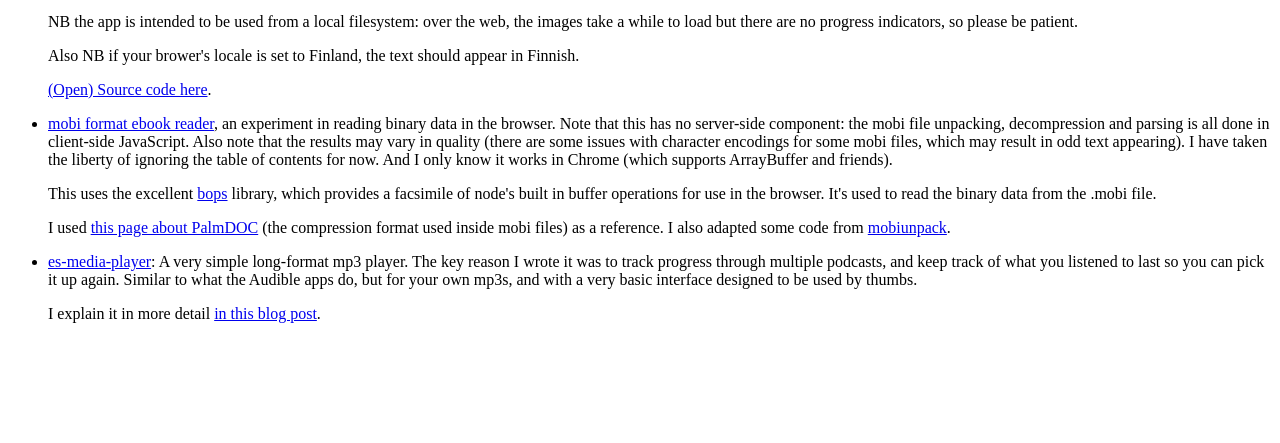
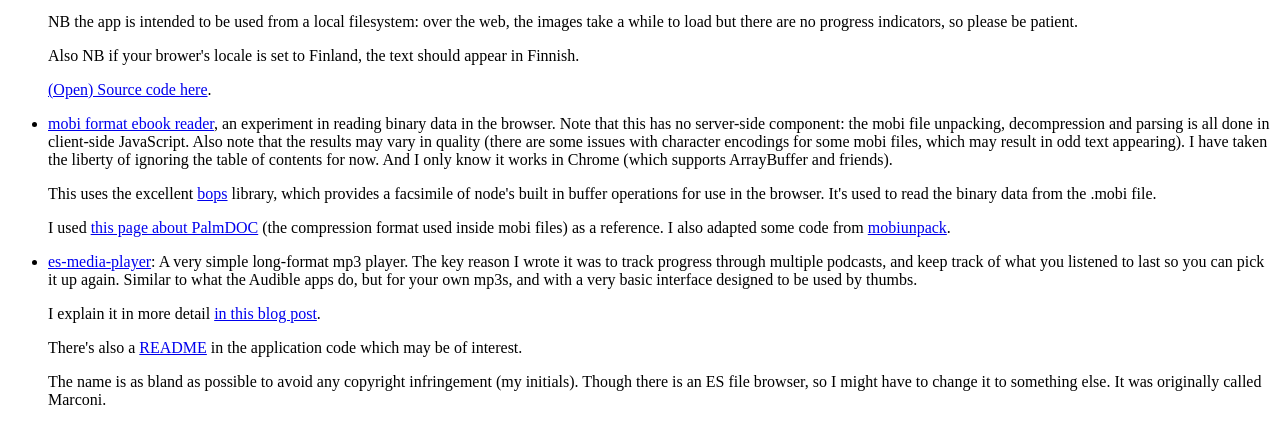
Before and after one commit to townxelliot/townxelliot.github.io, a plain HTML site: page index.html in a window 1280 px wide. Shown: the part 101-544 px from the top of the page. Drawn offline with Linux system fonts and the light colour scheme.

Commit message:
Add a bit more explanation about es-media-player

```diff
--- a/index.html
+++ b/index.html
@@ -55,6 +55,13 @@ to be used by thumbs.</p>
 <p>I explain it in more detail
 <a href="http://www.townx.org/blog/elliot/experiences-firefox-os-and-zte-open#marconi">in
 this blog post</a>.</p>
+
+<p>There's also a <a href="es-media-player/README.md">README</a> in the
+application code which may be of interest.</p>
+
+<p>The name is as bland as possible to avoid any copyright infringement
+(my initials). Though there is an ES file browser, so I might have
+to change it to something else. It was originally called Marconi.</p>
 </li>
 
 </ul>
```
Also changed, not shown: es-media-player/README.md.
